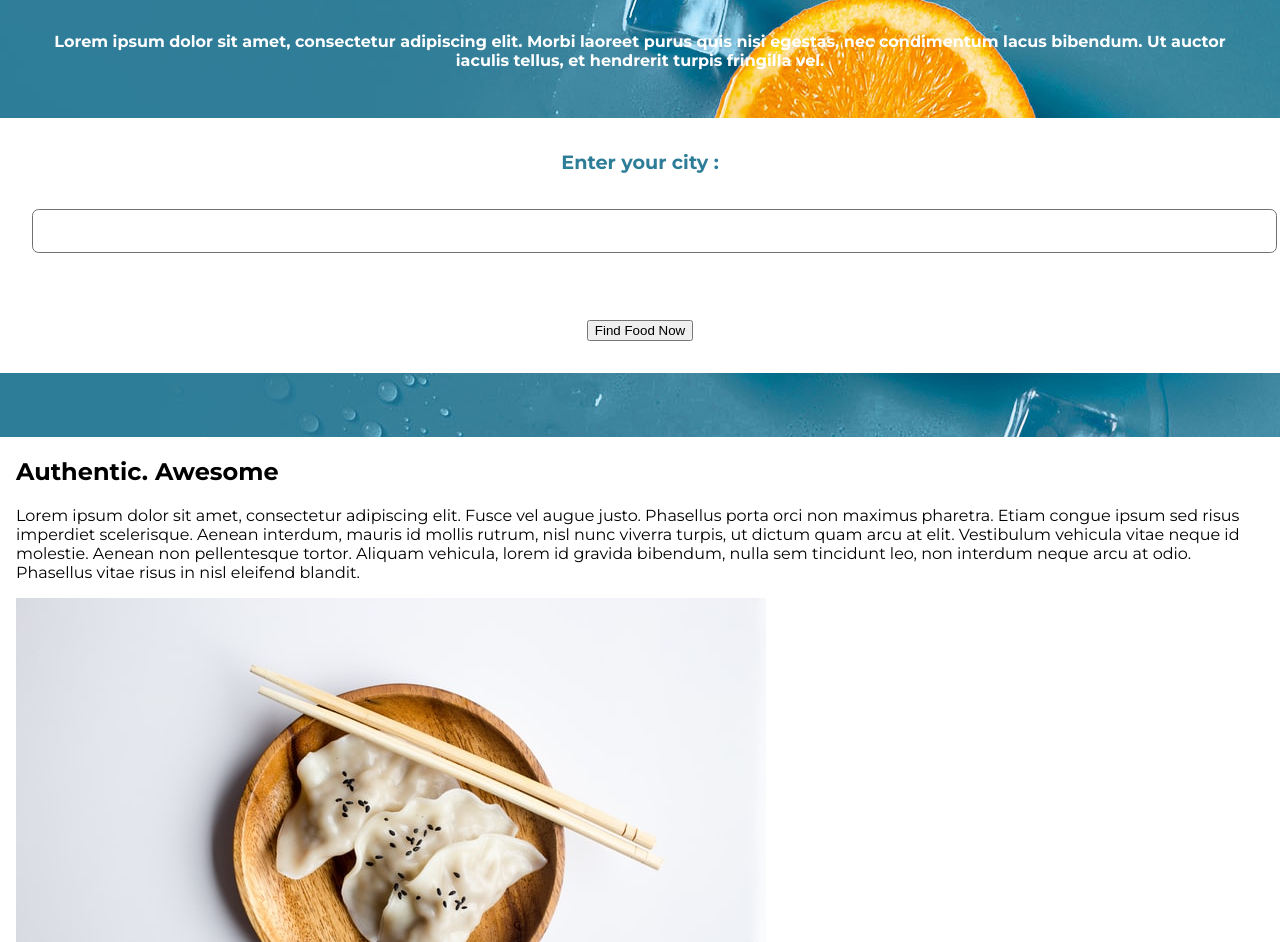
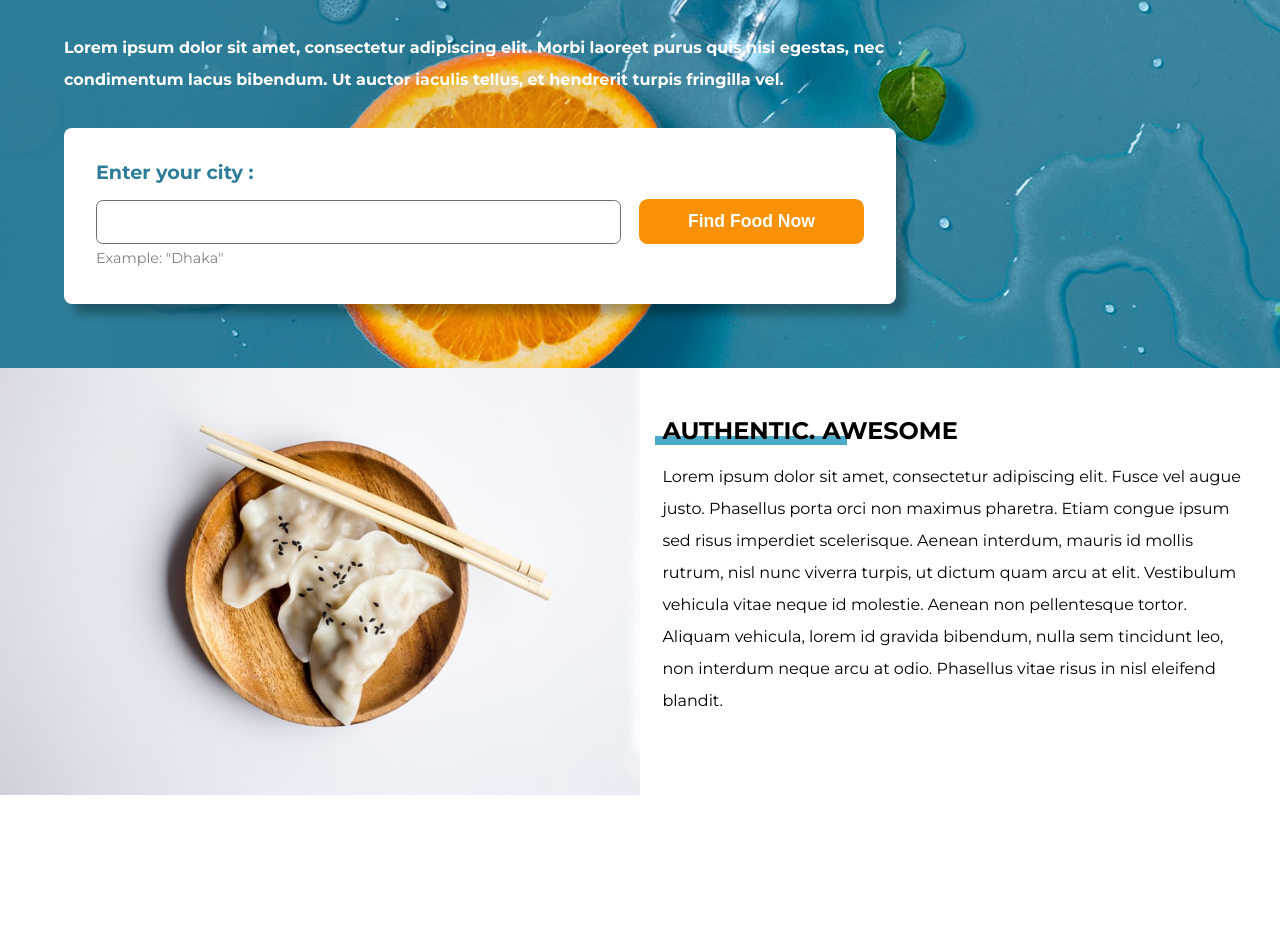
Before and after one commit to AshrafNadir/Front-End, a plain HTML site: page index.html in a window 1280 px wide. Shown: the part 229-1171 px from the top of the page. After the commit the page ends 1024 px from the top, so only its background shows below. Drawn offline with Linux system fonts and the light colour scheme.

Commit message:
project completed

```diff
--- a/CSS/main.css
+++ b/CSS/main.css
@@ -7,6 +7,7 @@ body{
 
 .hero-bg{
     background: #307D99 url('../images/bg.jpg');
+    background-position: 12% 83%;
     color: white;
     text-align: center;
     padding-bottom: 4em;
@@ -76,7 +77,185 @@ input[type=text]{
     border: 1px solid #707070;
     width: 100%;
     padding:1em;
+    box-sizing: border-box;
     border-radius:.5em;
     margin-top: 1.2em;
 
 }
+
+.form-container p{
+    color: gray;
+    margin-bottom: 1.5em;
+    font-weight: normal;
+    font-size: .9em;
+    margin-top: .3em;
+
+}
+
+input[type=button]{
+    font-weight: bold;
+    width: 100%;
+    border: none;
+    border-radius: .5em;
+    padding: 1em 0;
+    background-color: #F89104;
+    color:white;
+    font-size:1.3em;
+    cursor:pointer;
+
+}
+
+input[type=button]:hover{
+    background-color: rgb(216, 126,1);
+}
+
+.authentic{
+    margin: 0;
+
+}
+.right-col{
+    text-align: center;
+    margin:3em 1em ;
+}
+
+h2{
+    text-transform: uppercase;
+    position: relative;
+}
+
+h2::before{
+    content: ' ';
+    position: absolute;
+    width: 8em;
+    background:#4bacca;
+    height: .4em;
+    bottom: 0;
+    z-index: -1;
+    margin-left: -.3em;
+
+}
+
+img{
+    width: 100%;
+}
+p{
+    line-height: 2em;
+}
+
+.overlay{
+    position: absolute;
+    width:100%;
+    height: 100vh;
+    background: rgba(0,0,0,.9);
+    z-index: 1;
+    place-content: center;
+    color: white;
+    display: none;
+    opacity: 0;
+
+}
+.animate-overlay{
+    animation: overlay 3s forwards;
+}
+
+@media(min-width : 730px){
+    section{
+        margin: 0 4em;
+    }
+    .form-container{
+        margin: 2em -4em 0;
+    }
+}
+
+@media(min-width:930px){
+
+    .hero-bg{
+        text-align: left;
+
+    }
+    .hero-bg p{
+        margin: 0 0 3em;
+    }
+    .hero-bg section{
+        width: 65%;
+    }
+
+    .form-container{
+        margin: 2em 0 0;
+        padding: 2em;
+        border-radius: .5em;
+        box-shadow: 10px 10px 10px rgba(0,0,0,.3);
+    }
+    form{
+        display: flex;
+    }
+    .form-left{
+        width: 70%;
+    }
+    label{
+        margin: 0;
+    }
+
+    input[type=button]{
+        height: fit-content;
+        font-size: 1.1em;
+        margin-left: 1em;
+        margin-top: 2.2em;
+        padding: .7em 0;
+        width: 30%;
+    }
+    .hero-bg p{
+        margin-bottom: 0;
+    }
+
+    section.authentic{
+        display: grid;
+        grid-template-columns: repeat(2,50%);
+        grid-template-areas:
+        "bowl content";
+    }
+    .right-col{
+        grid-area: content;
+        padding: 0 1%;
+        text-align: left;
+        text-self:center;
+    }
+    img{
+        grid-area: bowl;
+    }
+    h2{
+        margin:0;
+    }
+
+}
+
+.top{
+    animation: fadeIn 2s forwards;
+}
+
+@keyframes fadeIn {
+    from{
+        opacity: 0;
+        transform: translate(-2em);
+    }
+    to{
+        opacity: 1;
+        transform: translate(0);
+
+    }
+
+}
+@keyframes overlay {
+    0%{
+        opacity: 0;
+    }
+    30%{
+        opacity: 1;
+    }
+    70%{
+        opacity: 1;
+    }
+    100%{
+        opacity: 0;
+    }
+}
```
